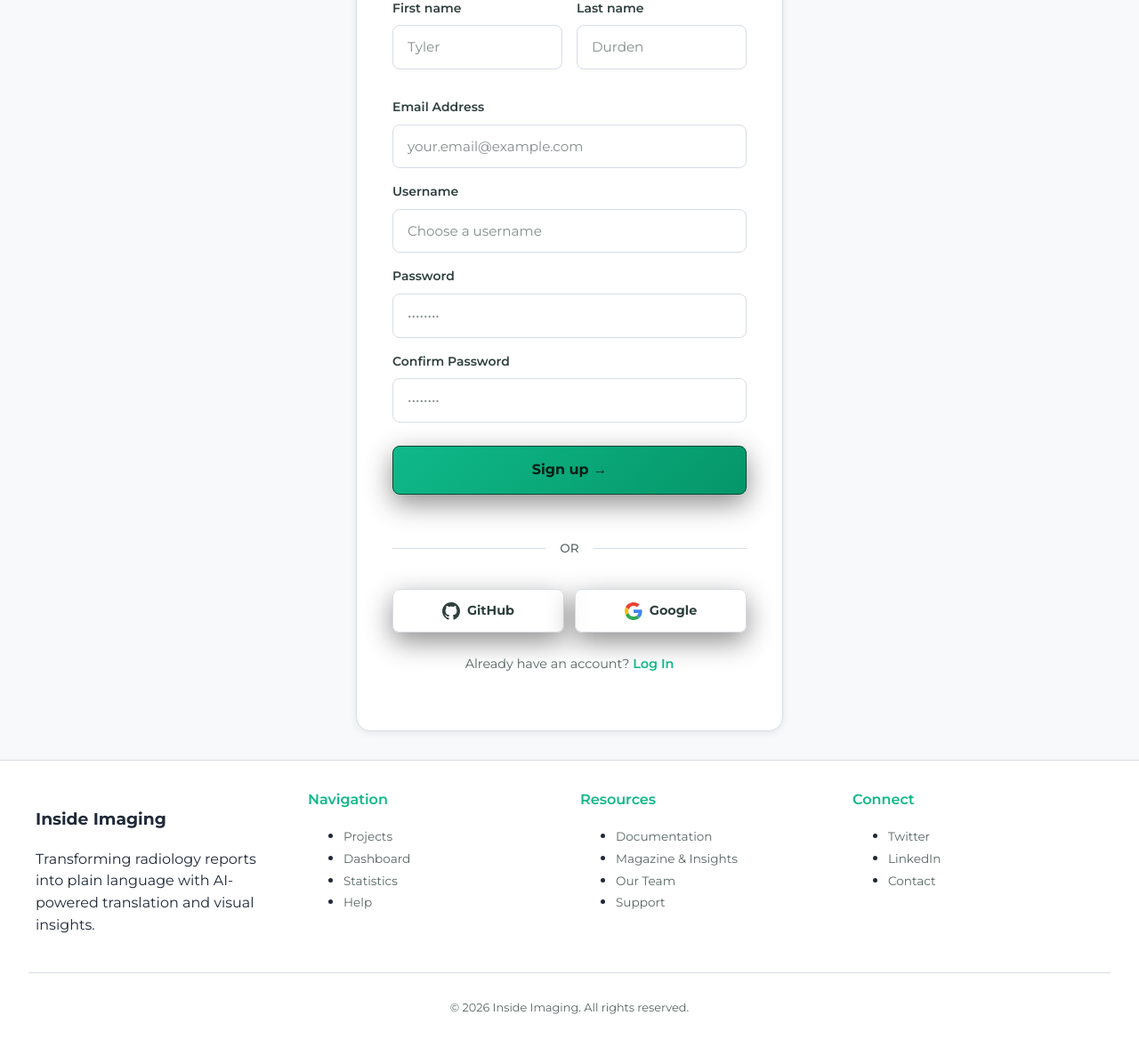
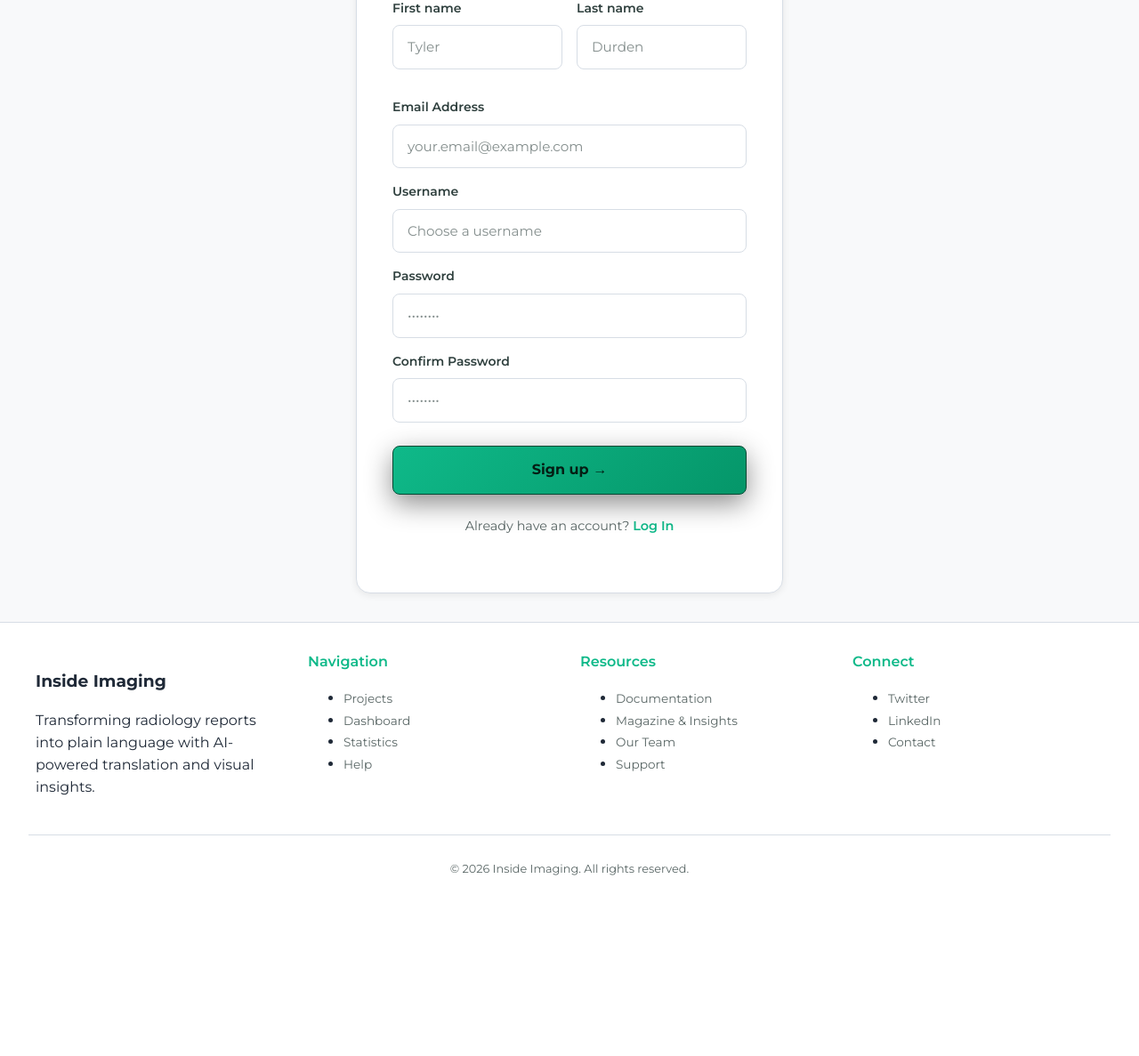
Before and after one commit to Schweinefilet/inside-imaging-MVP, a Flask app: page /signup in a window 1280 px wide. Shown: the part 270-1457 px from the top of the page at 89% size. After the commit the page ends 1254 px from the top, so only its background shows below. Run offline with Flask 3, Linux system fonts and the light colour scheme; some libraries are stand-ins or nearby versions.

Commit message:
Hide GitHub/Google sign-in buttons and fix social btn sizing
Stashed OR divider + social buttons in login.html and signup.html using
Jinja block comments so they can be restored easily later. Fixed auth.css
to ensure equal sizing between button and anchor social-btn elements
(text-decoration: none, min-width: 0, box-sizing: border-box, line-height: 1).

Co-Authored-By: Claude Sonnet 4.6 <noreply@anthropic.com>

```diff
--- a/static/auth.css
+++ b/static/auth.css
@@ -162,6 +162,8 @@
 
 .social-btn {
     flex: 1;
+    min-width: 0;
+    box-sizing: border-box;
     display: flex;
     align-items: center;
     justify-content: center;
@@ -175,6 +177,8 @@
     font-weight: 500;
     cursor: pointer;
     transition: all 0.2s ease;
+    text-decoration: none;
+    line-height: 1;
 }
 
 .social-btn:hover {
--- a/templates/login.html
+++ b/templates/login.html
@@ -120,6 +120,7 @@
                             <span class="btn-gradient-blur"></span>
                         </button>
 
+                        {# HIDDEN: OR divider + social login buttons — stashed, uncomment to restore
                         <div class="auth-divider">
                             <span>OR</span>
                         </div>
@@ -146,6 +147,7 @@
                                 <span>Google</span>
                             </a>
                         </div>
+                        #}
                     </form>
 
                     <p class="auth-footer">Don't have an account? <a href="{{ url_for('signup') }}">Sign Up</a></p>
--- a/templates/signup.html
+++ b/templates/signup.html
@@ -146,6 +146,7 @@
                             <span class="btn-gradient-blur"></span>
                         </button>
 
+                        {# HIDDEN: OR divider + social signup buttons — stashed, uncomment to restore
                         <div class="auth-divider">
                             <span>OR</span>
                         </div>
@@ -172,6 +173,7 @@
                                 <span>Google</span>
                             </button>
                         </div>
+                        #}
                     </form>
 
                     <p class="auth-footer">Already have an account? <a href="{{ url_for('login') }}">Log In</a></p>
```
